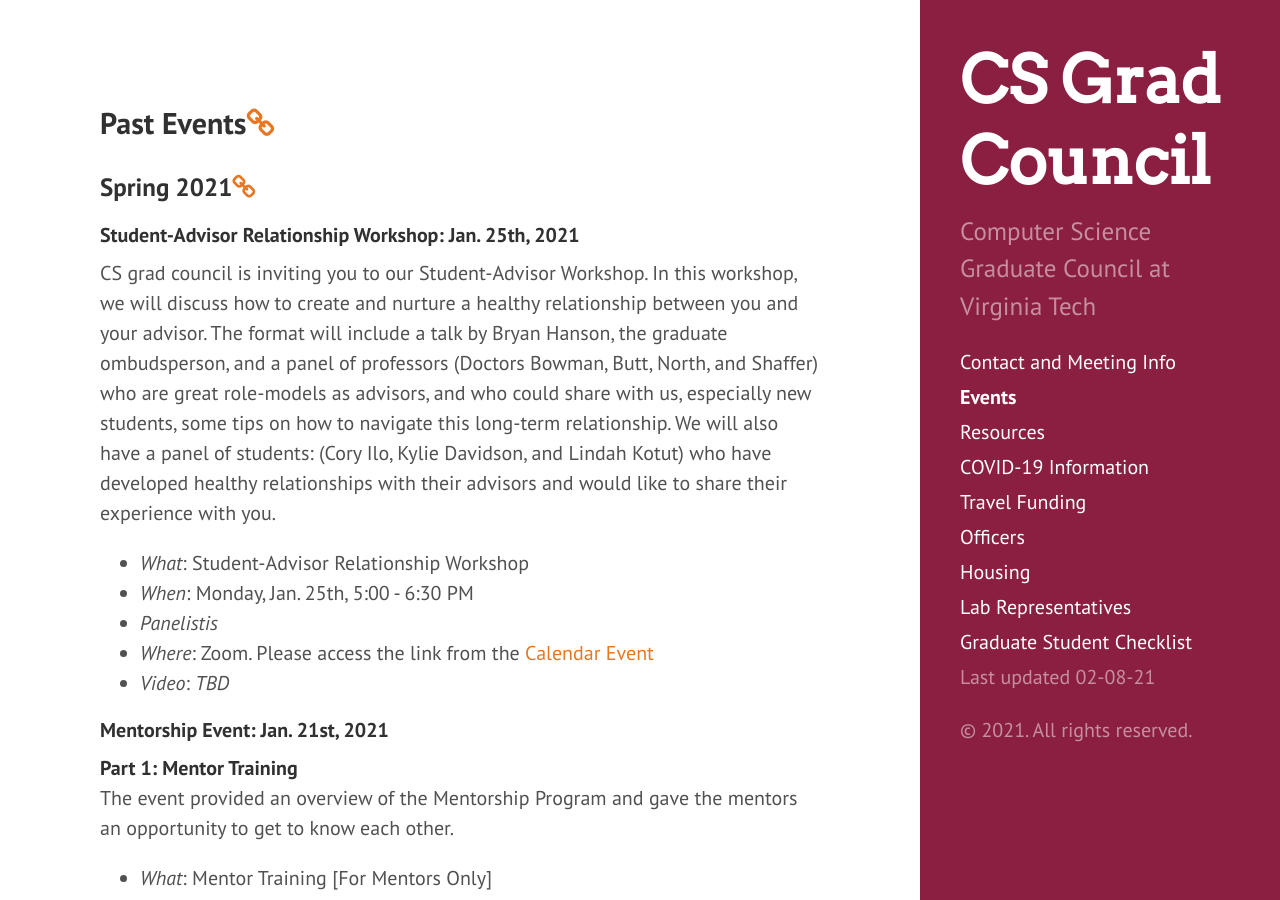
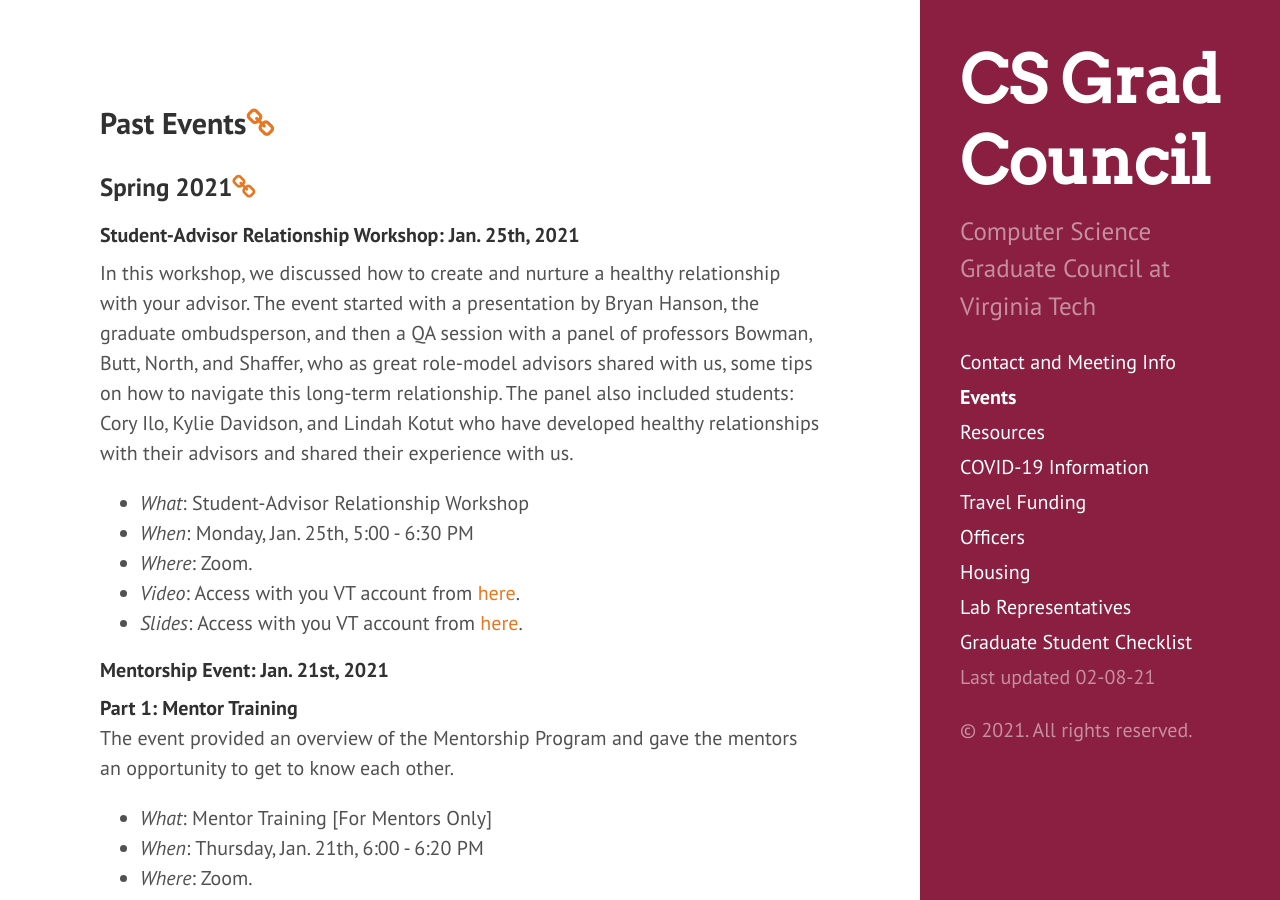
Before and after one commit to CSGraduateCouncil-VirginiaTech/csgc-website, a Jekyll site: the page built from events.md, in a window 1280 px wide and 900 px high, scrolled down 565 px. Built offline with Jekyll 4.4.1, drawn with Linux system fonts in a browser that asks for light colours.

Commit message:
Update events.md
Add student Advisor relationship workshop's video and slides.

```diff
--- a/events.md
+++ b/events.md
@@ -27,12 +27,12 @@
 ### <a name="Spring2021"></a>Spring 2021<a href="#Spring2021"><i class="fa fa-link" aria-hidden="true"></i></a>
 
 #### Student-Advisor Relationship Workshop: Jan. 25th, 2021
-CS grad council is inviting you to our Student-Advisor Workshop. In this workshop, we will discuss how to create and nurture a healthy relationship between you and your advisor. The format will include a talk by Bryan Hanson, the graduate ombudsperson, and a panel of professors (Doctors Bowman, Butt, North, and Shaffer) who are great role-models as advisors, and who could share with us, especially new students, some tips on how to navigate this long-term relationship. We will also have a panel of students: (Cory Ilo, Kylie Davidson, and Lindah Kotut) who have developed healthy relationships with their advisors and would like to share their experience with you.
+In this workshop, we discussed how to create and nurture a healthy relationship with your advisor. The event started with a presentation by Bryan Hanson, the graduate ombudsperson, and then a QA session with a panel of professors Bowman, Butt, North, and Shaffer, who as great role-model advisors shared with us, some tips on how to navigate this long-term relationship. The panel also included students: Cory Ilo, Kylie Davidson, and Lindah Kotut who have developed healthy relationships with their advisors and shared their experience with us.
 - *What*: Student-Advisor Relationship Workshop
 - *When*: Monday, Jan. 25th, 5:00 - 6:30 PM
-- *Panelistis*
-- *Where*: Zoom. Please access the link from the [Calendar Event](https://calendar.google.com/calendar?cid=dnQuZWR1X240bnQ0aGdlNTBrdjdqajFjZDN1NzllaW1rQGdyb3VwLmNhbGVuZGFyLmdvb2dsZS5jb20)
-- *Video*: *TBD*
+- *Where*: Zoom.
+- *Video*: Access with you VT account from [here](https://drive.google.com/file/d/1SF7MJm-ift1Yy9vKIeL1Bp7C5xASBWDJ/view?usp=sharing).
+- *Slides*: Access with you VT account from [here](https://drive.google.com/file/d/1L1Nudc3Uu3npVKqwud8AfNduQjH8bIWG/view?usp=sharing).
 
 #### Mentorship Event: Jan. 21st, 2021
 **Part 1: Mentor Training**
```
